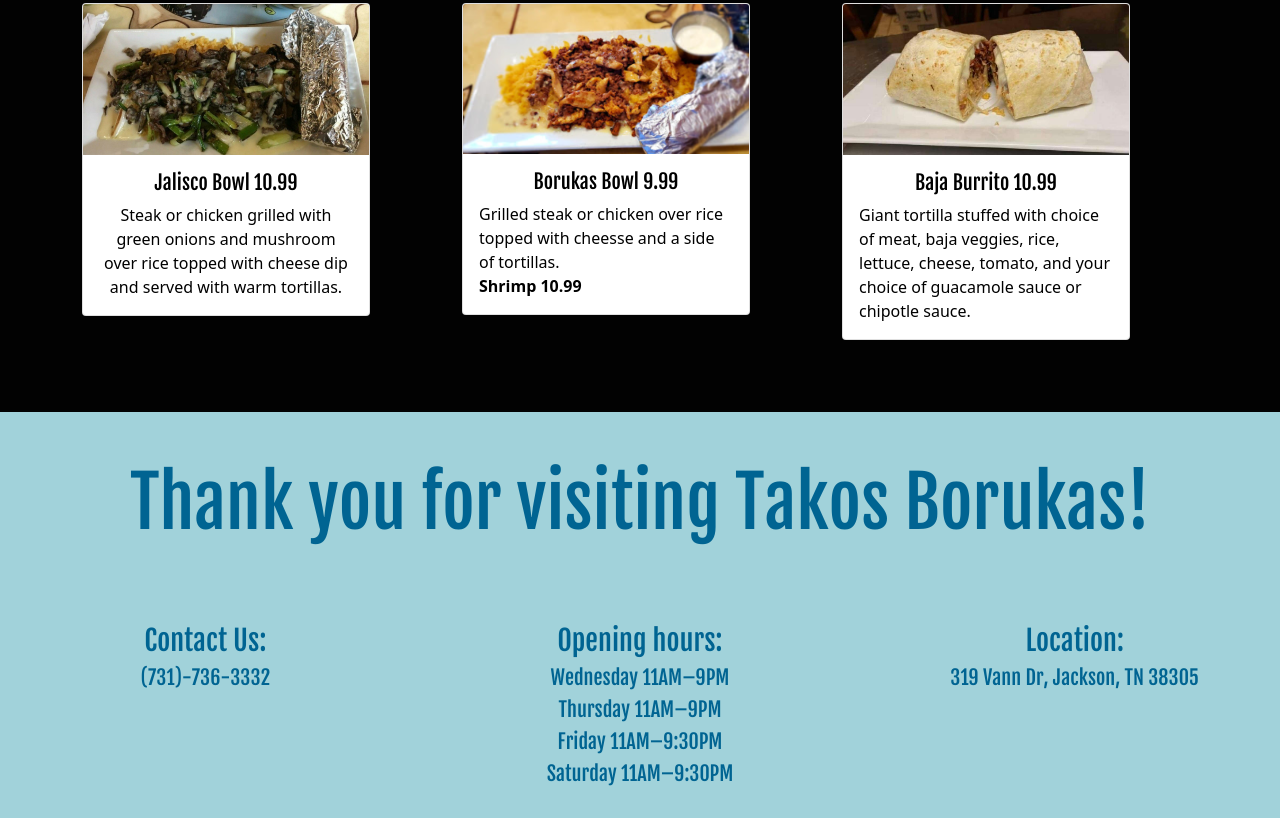
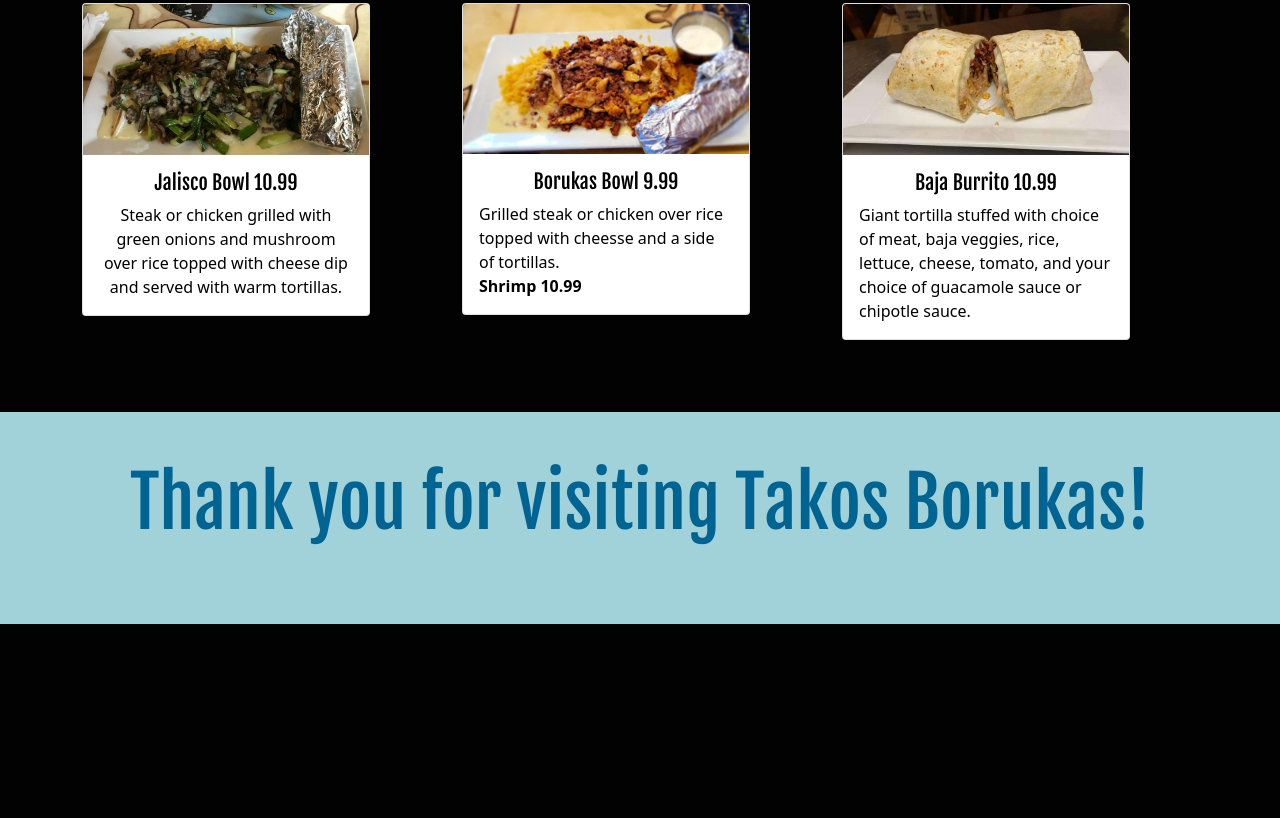
Before and after one commit to stephanieabasi/Takos-Borukas, a plain HTML site: page index.html in a window 1280 px wide. Shown: the part 805-1623 px from the top of the page. After the commit the page ends 1429 px from the top, so only its background shows below. Drawn offline with nearby package versions, Linux system fonts and the light colour scheme.

Commit message:
34567890

```diff
--- a/index.html
+++ b/index.html
@@ -117,50 +117,18 @@
     <footer class="footer">
       <br>
       <br>
-    <h2 class="h22  footer-heading">
-      Thank you for visiting Takos Borukas!
-    </h2>
+        <h2 class="h22 footer-heading">Thank you for visiting Takos Borukas!</h2>
       <br>
       <br>
-
-
-
       <br>
         <div class="row">
           <div class="col-md-4">
-        <h3 class="h22">Contact Us:</h3>
-        <h5 class="h22">(731)-736-3332</h5>
+
           </div>
+        </div>
+    </footer>
 
 
-     <div class="col-md-4">
-      <h3 class="h22">
-        Opening hours:
-      </h3>
-      <h5 class="h22">Wednesday	11AM–9PM</h5>
-      <h5 class="h22">Thursday	11AM–9PM</h5>
-      <h5 class="h22"> Friday	11AM–9:30PM</h5>
-      <h5 class="h22">Saturday	11AM–9:30PM</h5>
-     </div>
-
-     <div class="col-md-4">
-        <h3 class="h22">Location:</h3>
-        <h5 class="h22">
-            319 Vann Dr, Jackson, TN 38305
-        </h5>
-      </div>
-     </div>
-
-
-
-
-
-
-     <br>
-     </div>
-
-
-  </footer>
     <!--Bootstrap Bundle with Popper-->
 
 
```
Lines whose indentation alone changed are shown as unchanged.
